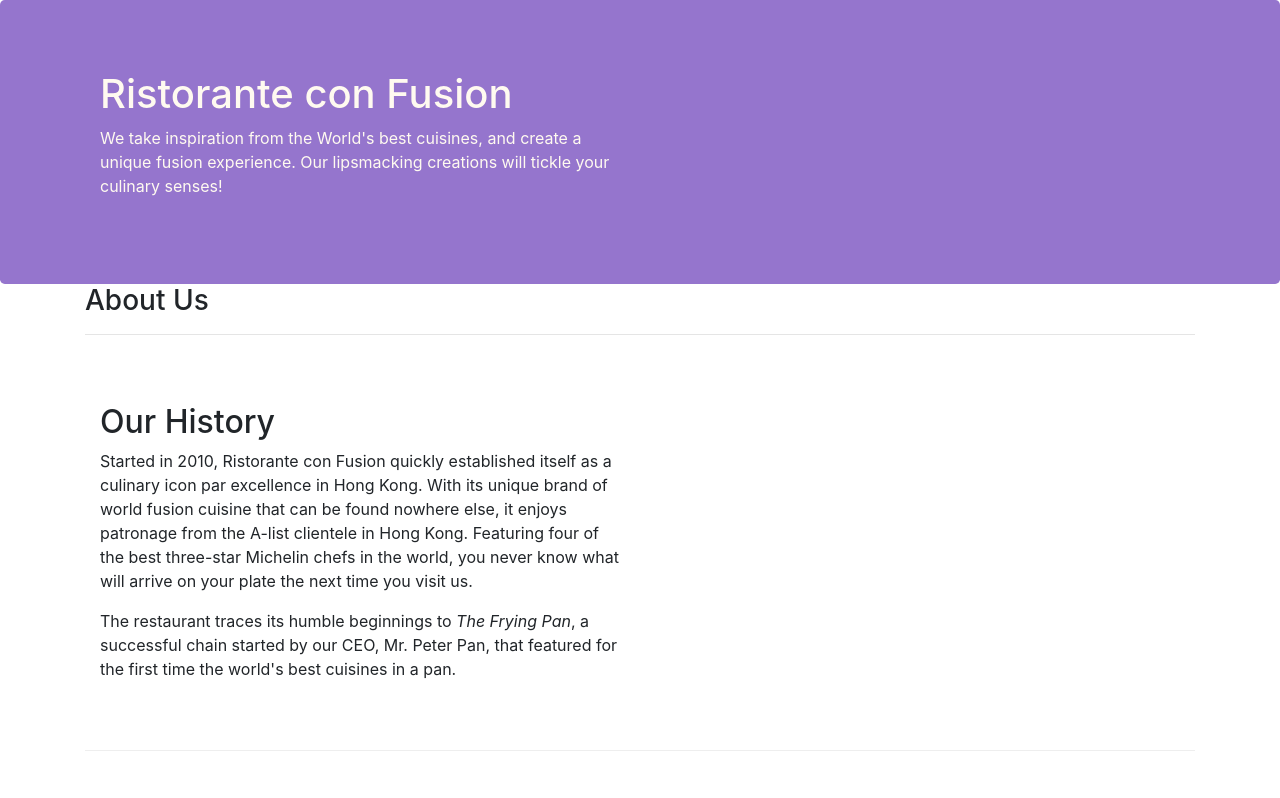
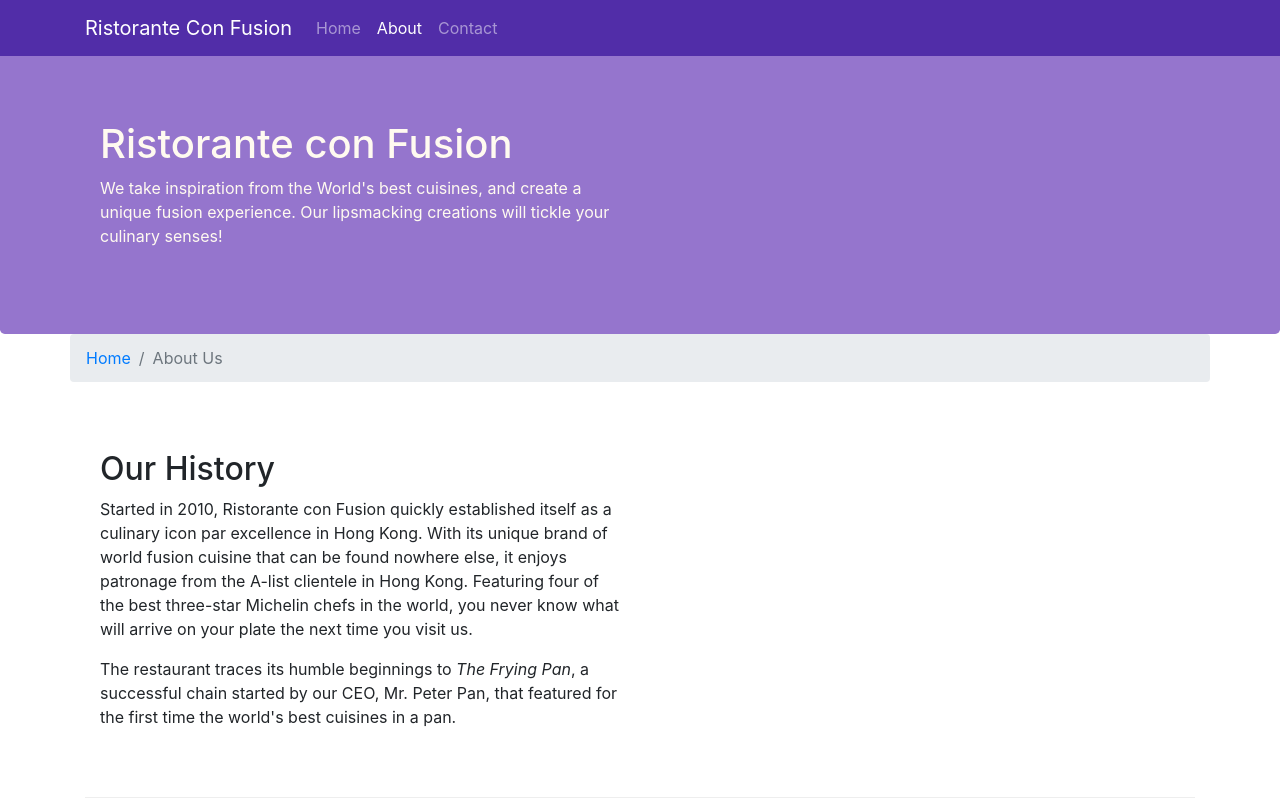
Before and after one commit to ARTushar/practice-bootstrap4, a website: page aboutus.html in a window 1280 px wide. Shown: the top 798 px of the page. Drawn offline with nearby package versions, Linux system fonts and the light colour scheme.

Commit message:
navbar and breadcrumbs

```diff
--- a/aboutus.html
+++ b/aboutus.html
@@ -13,6 +13,21 @@
 </head>
 
 <body>
+    <nav class='navbar navbar-dark navbar-expand-sm fixed-top'>
+        <div class="container">
+            <button class='navbar-toggler' type="button" data-toggle="collapse" data-target='#Navbar'>
+                <span class='navbar-toggler-icon'></span>
+            </button>
+            <a class="navbar-brand" href="./index.html">Ristorante Con Fusion</a>
+            <div class="collapse navbar-collapse" id='Navbar'>
+                <ul class="navbar-nav mr-auto">
+                    <li class='nav-item'><a class="nav-link" href='./index.html'>Home</a></li>
+                    <li class='nav-item active'><a class="nav-link" href='#'>About</a></li>
+                    <li class='nav-item'><a class="nav-link" href='#'>Contact</a></li>
+                </ul>
+            </div>
+        </div>
+    </nav>
 
     <header class="jumbotron">
         <div class="container">
@@ -29,10 +44,10 @@
 
     <div class="container">
         <div class="row">
-            <div class="col-12">
-               <h3>About Us</h3>
-               <hr>
-            </div>
+            <ol class="col-12 breadcrumb">
+                <li class="breadcrumb-item"><a href="./index.html">Home</a></li>
+                <li class="breadcrumb-item active">About Us</li>
+            </ol>
         </div>
 
         <div class="row row-content align-items-center">
--- a/css/style.css
+++ b/css/style.css
@@ -1,3 +1,12 @@
+body{
+    padding: 50px 0px 0px 0px;
+    z-index: 0;
+}
+
+.navbar-dark{
+    background-color: #512DA8;
+}
+
 .row-header{
     margin:0px auto;
     padding:0px
```
Also changed, not shown: index.html (+25 -4 lines).
